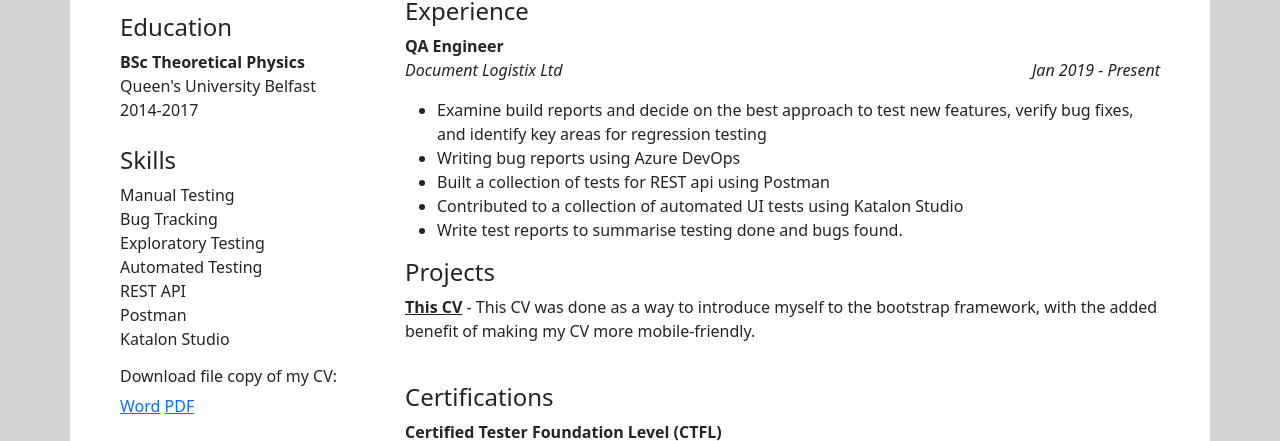
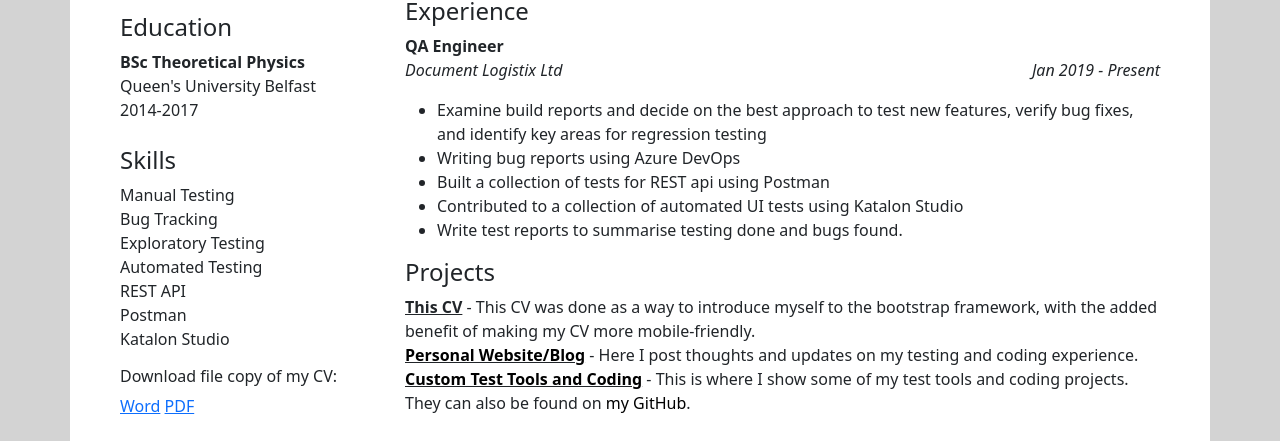
Before and after one commit to sampeas/my-bootstrap-cv, a plain HTML site: page index.html in a window 1280 px wide. Shown: the part 334-775 px from the top of the page. Drawn offline with nearby package versions, Linux system fonts and the light colour scheme.

Commit message:
Update index.html

```diff
--- a/index.html
+++ b/index.html
@@ -79,6 +79,8 @@
           <ul style="list-style: none; padding-left: 0">
             <li><b><u>This CV</u></b> - This CV was done as a way to introduce myself to the bootstrap framework,
               with the added benefit of making my CV more mobile-friendly.</li>
+            <li><b><u><a style="text-decoration:none; color:black" href="https://sampeas.github.io/">Personal Website/Blog</a></u></b> - Here I post thoughts and updates on my testing and coding experience.</li>
+            <li><b><u><a style="text-decoration:none; color:black" href="https://sampeas.github.io/projects/">Custom Test Tools and Coding</a></u></b> - This is where I show some of my test tools and coding projects. They can also be found on <a style="text-decoration:none; color:black" href="https://sampeas.github.io/projects/">my GitHub</a>.</li>
         </section>
         <br>
         <section>
```
